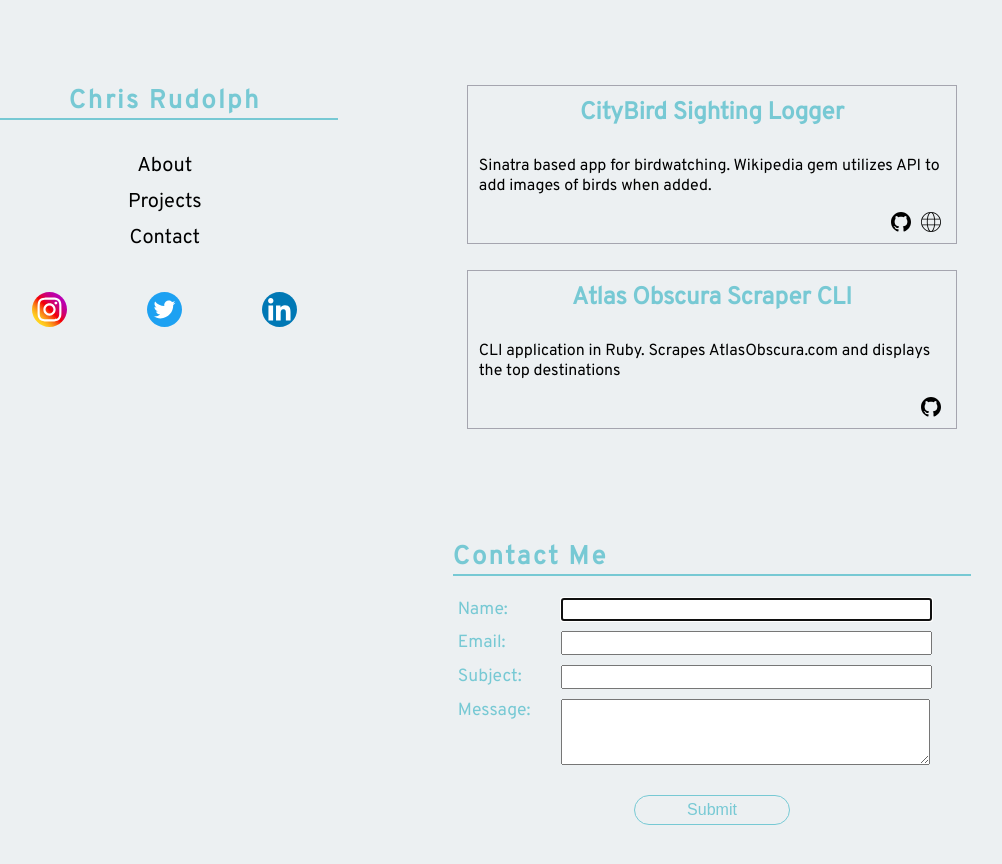
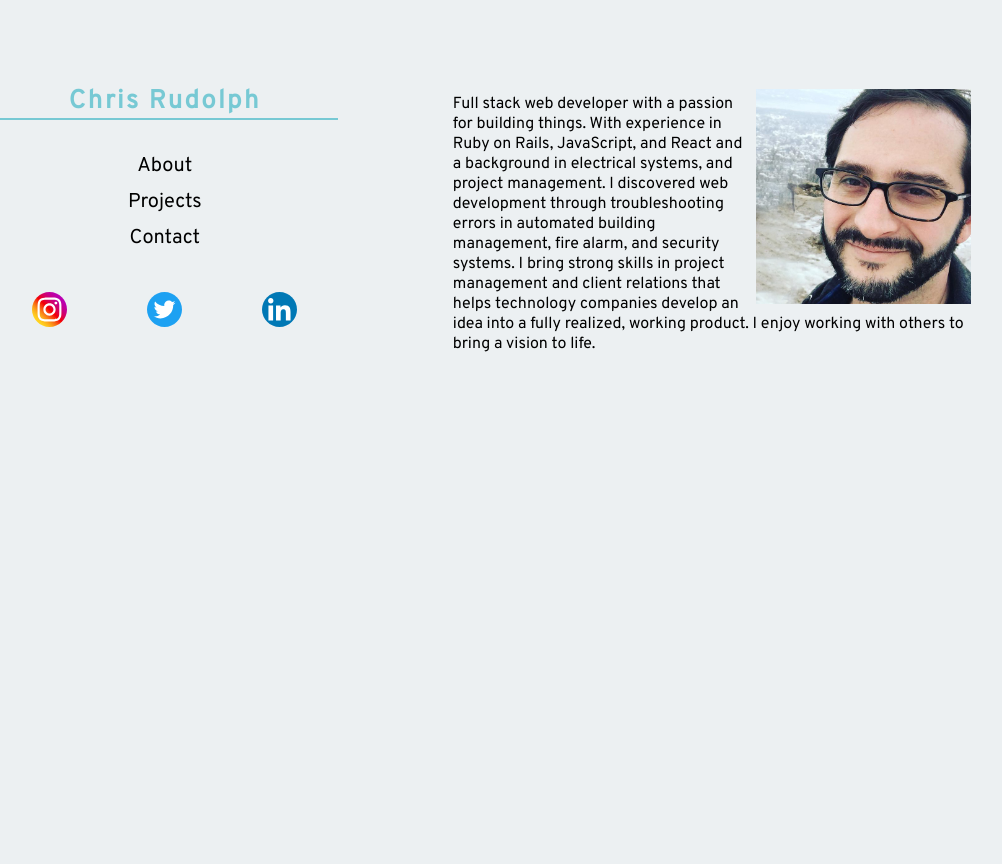
Before and after one commit to chrisjamesr/homepage, a React app: page / in a window 1280 px wide. Shown: the top 864 px of the page, without its empty margins (136-1138 px from the left). Built offline with nearby package versions, Linux system fonts and the light colour scheme; a web font is replaced by a local one.

Commit message:
comment out renderRoutes,  renderComponents methods, and components constant. Comment out unused components. Add routes for home and projects

```diff
--- a/src/components/Main/MainContainer.js
+++ b/src/components/Main/MainContainer.js
@@ -1,25 +1,24 @@
 import React from 'react'
-import { Route, Switch } from 'react-router-dom'
-import { ScrollManager, WindowScroller, ElementScroller } from 'react-scroll-manager';
-
+import { Route, Switch, Redirect } from 'react-router-dom'
+import {withRouter} from 'react-router'
 import MainComponent from './MainComponent'
 import Home from './Home'
-import About from './About'
 import Projects from './Projects'
-import Misc from './Misc'
-import Blog from './Blog'
-import Contact from './Contact'
+// import About from './About'
+// import Misc from './Misc'
+// import Blog from './Blog'
+// import Contact from './Contact'
 import '../../styles/Main.scss'
 import {routes} from '../../lib/routes'
 
 import ColorComponent from '../ColorComponent'
 
-const components = {
-    home: Home,
-    about: About,
-    projects: Projects,
-    contact:Contact
-  }
+// const components = {
+//   home: Home,
+//   about: About,
+//   projects: Projects,
+//   contact:Contact
+// }
 
 class MainContainer extends React.Component{
   constructor(props){
@@ -29,35 +28,39 @@ class MainContainer extends React.Component{
     }
   }
 
-  setPageTitle = () => {
-    debugger
-
-  }
-
-  renderComponents = () => {
-    return Object.keys(components).map( (key,i) => {
-      const ComponentName = components[key]
-      return <ComponentName id={key} key ={i}/>
-    })
+  componentDidMount(){
   }
 
   render(){
-
-    return <main>{this.renderComponents()}</main>
-
     return(
       <main>
-        <ElementScroller scrollKey="main">
-          {
-           // <Route path="/" component={MainComponent}/>
-          }
-          { this.renderComponents()}
-        </ElementScroller>
+          <Route path="/projects" component={Projects} />
+          <Route exact path="/" component={Home} />
       </main>
     )
-
   }
-
 }
 
-export default MainContainer
+export default withRouter(MainContainer)
+
+
+  // renderRoutes = () => {
+  //   return Object.keys(components).map( (key,i) => {
+  //     const ComponentName = components[key]
+  //     return (
+  //       <Route
+  //         key = {i}
+  //         path = {"/"+key}
+  //         render= {(props)=> <ComponentName id={key} {...this.props}/>}
+  //       />
+  //     )
+  //   })
+  // }
+  // renderComponents = (components) => {
+  //   return Object.keys(components).map( (key,i) => {
+  //     const ComponentName = components[key]
+  //     return (
+  //       <ComponentName {...this.props} id={`${key}`} key={i}/>
+  //     )
+  //   })
+  // }
```
